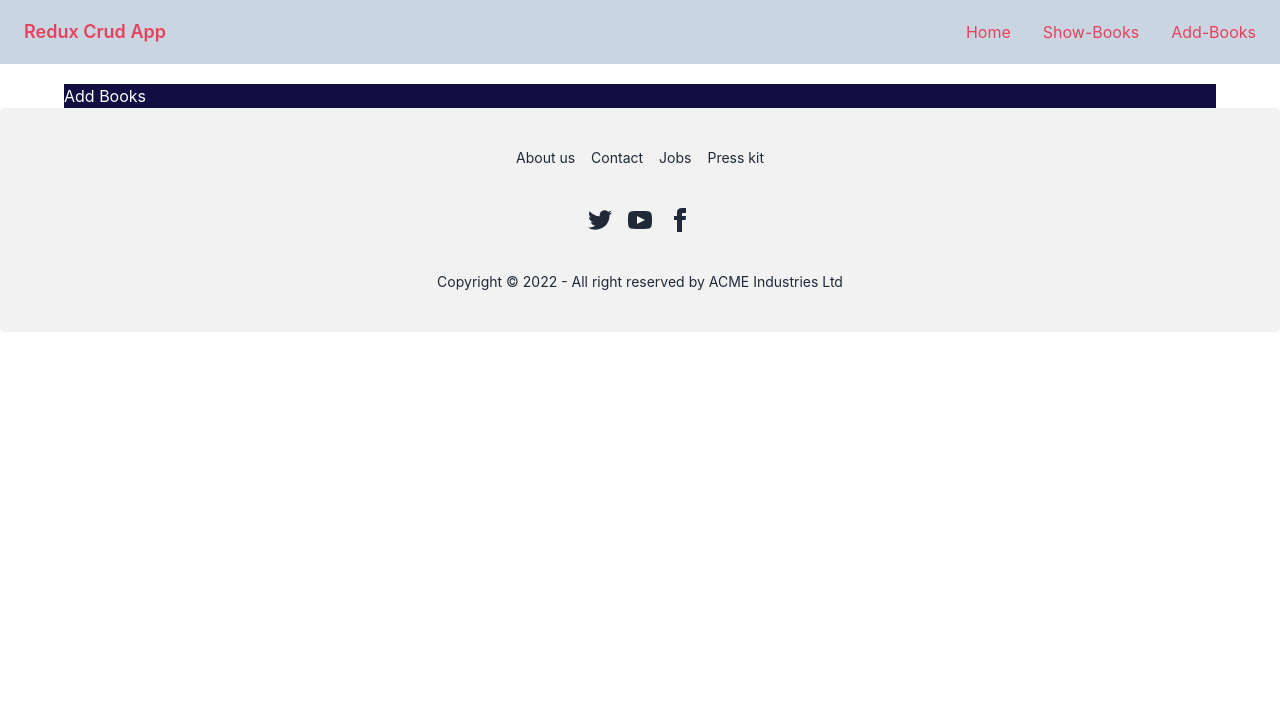
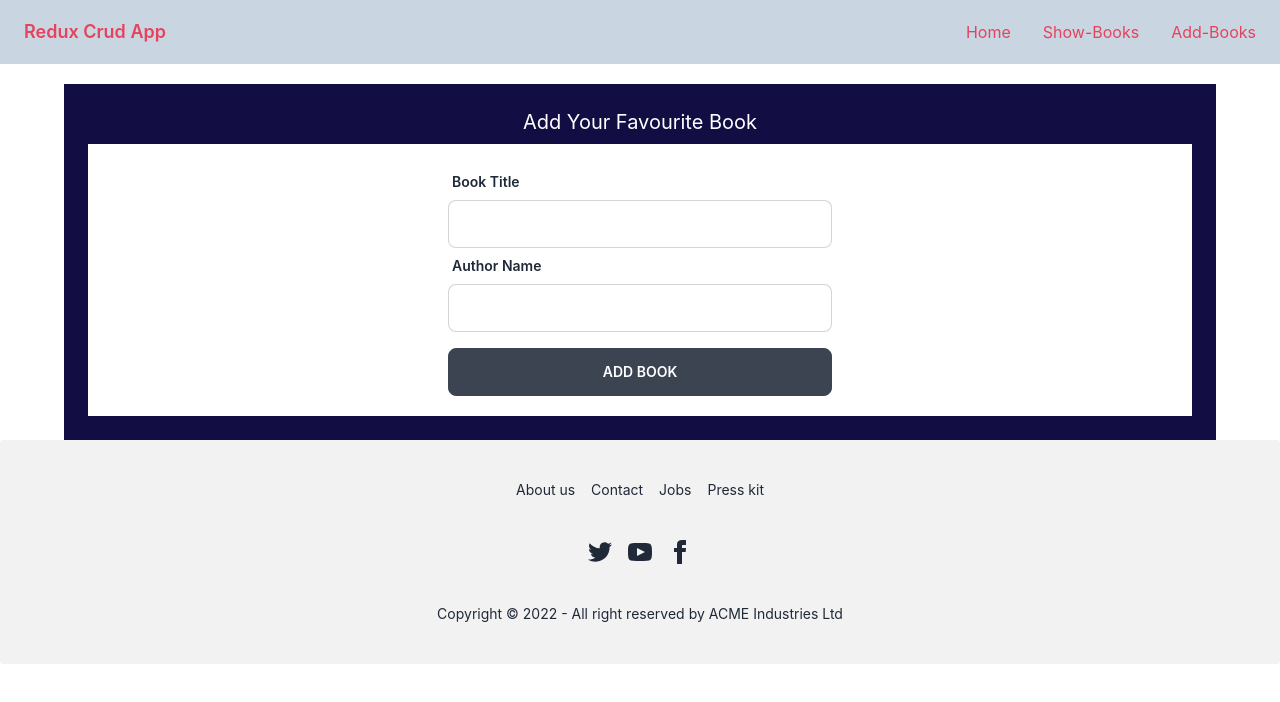
Before and after one commit to mohammadshariful/redux-crud-app, a React (Create React App) app: page /add-book in a window 1280 px wide. Shown: the top 702 px of the page. Built offline with nearby package versions, Linux system fonts and the light colour scheme.

Commit message:
added books

```diff
--- a/src/features/Books/AddBooks.js
+++ b/src/features/Books/AddBooks.js
@@ -1,10 +1,56 @@
-import React from "react";
-
+import React, { useState } from "react";
+import { useDispatch } from "react-redux/es/exports";
+import { useNavigate } from "react-router-dom";
+import { v4 as uuidv4 } from "uuid";
+import { addBook } from "./BookSlice";
 const AddBooks = () => {
+  const dispatch = useDispatch();
+  const [title, setTitle] = useState("");
+  const [author, setAuthor] = useState("");
+  const navigate = useNavigate();
+  const handleSubmit = (e) => {
+    e.preventDefault();
+    const book = {
+      id: uuidv4(),
+      title,
+      author,
+    };
+    dispatch(addBook(book));
+    navigate("/show-books", { replace: true });
+  };
   return (
-    <div>
-      <h2>Add Books</h2>
-    </div>
+    <section className="lg:p-6 ">
+      <h2 className="text-center text-xl">Add Your Favourite Book</h2>
+      <div className="grid justify-center bg-white py-5 mt-2 text-black">
+        <form onSubmit={handleSubmit}>
+          <div class="form-control w-full max-w-xs">
+            <label class="label">
+              <span class="label-text font-semibold">Book Title</span>
+            </label>
+            <input
+              onChange={(e) => setTitle(e.target.value)}
+              type="text"
+              value={title}
+              class="input input-bordered w-full lg:w-96 "
+              required
+            />
+          </div>
+          <div class="form-control w-full  max-w-xs">
+            <label class="label">
+              <span class="label-text font-semibold">Author Name</span>
+            </label>
+            <input
+              onChange={(e) => setAuthor(e.target.value)}
+              type="text"
+              value={author}
+              class="input input-bordered w-full lg:w-96"
+              required
+            />
+          </div>
+          <button className="btn block w-full lg:w-96 mt-4">Add Book</button>
+        </form>
+      </div>
+    </section>
   );
 };
 
--- a/src/features/Books/BookSlice.js
+++ b/src/features/Books/BookSlice.js
@@ -17,7 +17,10 @@ const bookSlice = createSlice({
   initialState: initialBooks,
   reducers: {
     showBooks: (state) => state,
+    addBook: (state, action) => {
+      state.push(action.payload);
+    },
   },
 });
-export const { showBooks } = bookSlice.actions;
+export const { showBooks, addBook } = bookSlice.actions;
 export default bookSlice.reducer;
```
